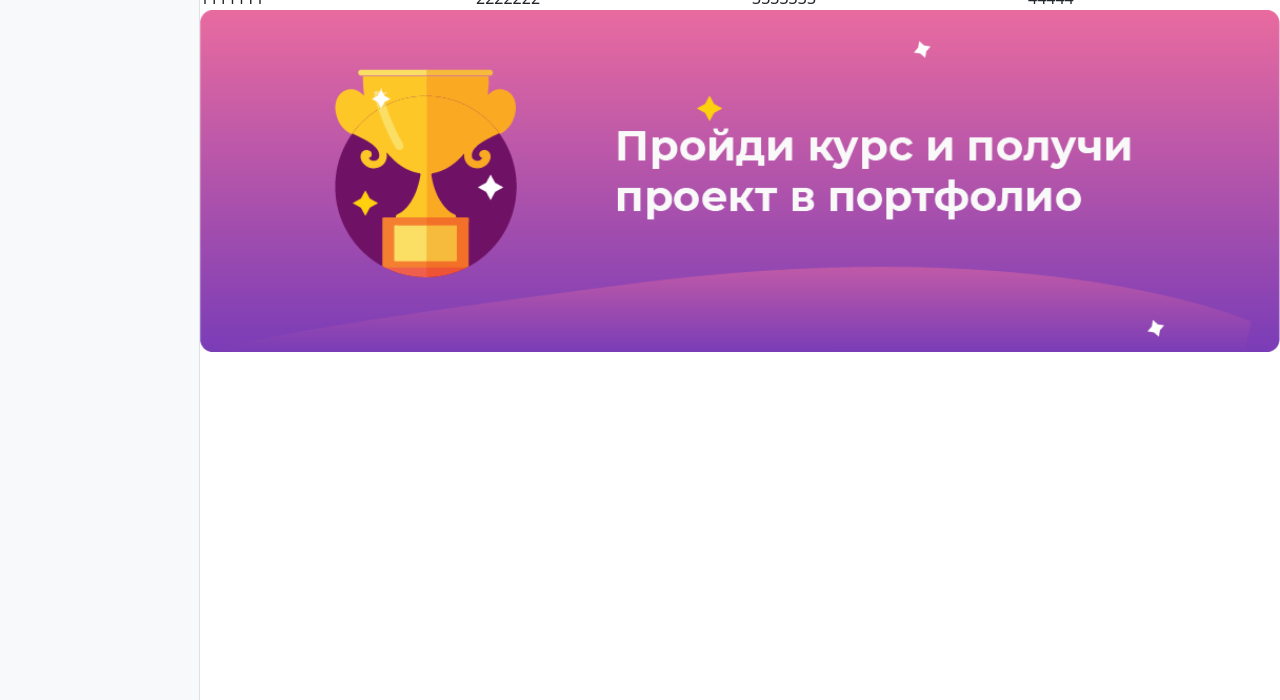
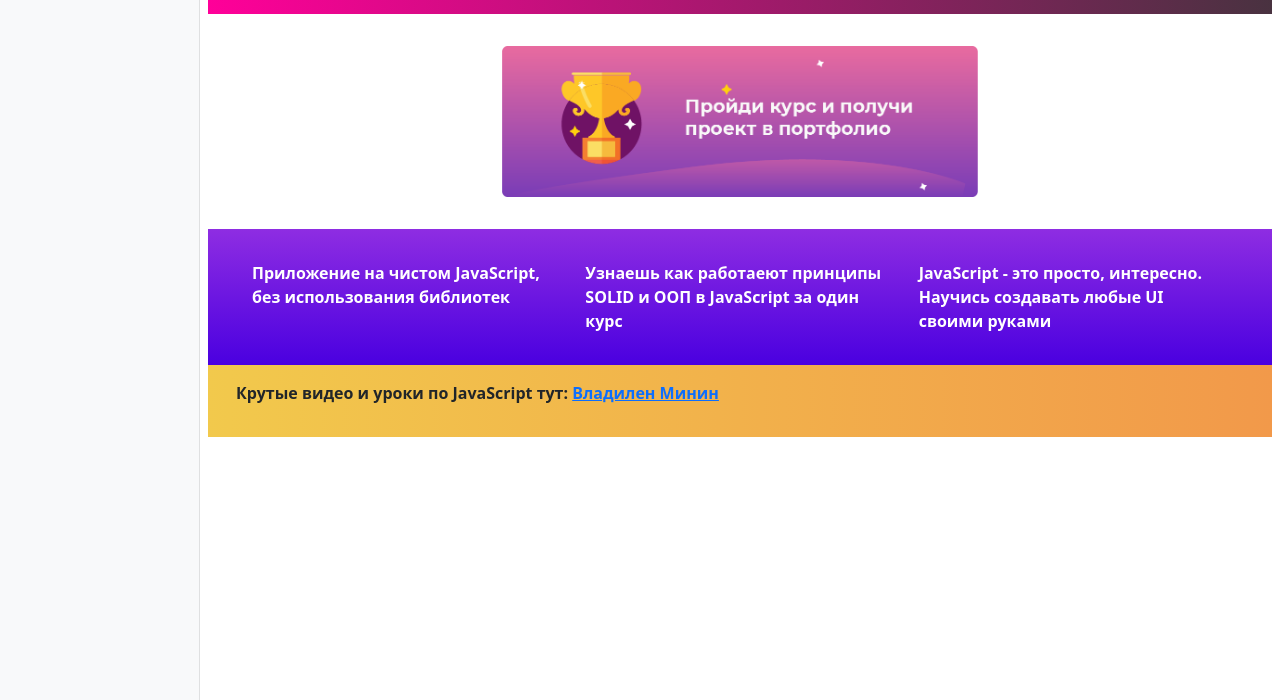
Before and after one commit to Elisei-Trifan/js-constructor, a website with bundled scripts: page src/index.html in a window 1280 px wide. Shown: the part 100-800 px from the top of the page. Built offline with nearby package versions, Linux system fonts and the light colour scheme.

Commit message:
add new styles

```diff
--- a/src/model.js
+++ b/src/model.js
@@ -1,4 +1,6 @@
 import image from './assets/imager.png'
+
+const text = `Крутые видео и уроки по JavaScript тут: <a href="https://www.youtube.com/watch?v=0ViiJ8qTCFM"> Владилен Минин</a>`
 
 export const model = [
   {
@@ -9,20 +11,52 @@ export const model = [
       styles: {
         background: 'linear-gradient(to right, #ff0099, #493240)',
         color: '#fff',
+        padding: '1.5rem',
         'text-align': 'center',
       },
     },
   },
   {
-    type: 'paragraf',
-    value: 'here we go with some text',
+    type: 'image',
+    value: image,
+    options: {
+      styles: {
+        padding: '2rem 0',
+        display: 'flex',
+        'justify-content': 'center',
+      },
+      imageStyles: {
+        width: '500px',
+        height: 'auto',
+      },
+      alt: 'Это картинка',
+    },
   },
   {
     type: 'columns',
-    value: ['1111111', '2222222', '3333333', '44444'],
+    value: [
+      'Приложение на чистом JavaScript, без использования библиотек',
+      'Узнаешь как работаеют принципы SOLID и ООП в JavaScript за один курс',
+      'JavaScript - это просто, интересно. Научись создавать любые UI своими руками',
+    ],
+    options: {
+      styles: {
+        background: 'linear-gradient(to bottom, #8e2de2, #4a00e0)',
+        padding: '2rem',
+        color: '#fff',
+        'font-weight': 'bold',
+      },
+    },
   },
   {
-    type: 'image',
-    value: image,
+    type: 'paragraf',
+    value: text,
+    options: {
+      styles: {
+        background: 'linear-gradient(to left, #f2994a, #f2c94c)',
+        padding: '1rem',
+        'font-weight': 'bold',
+      },
+    },
   },
 ]
--- a/src/styless/main.css
+++ b/src/styless/main.css
@@ -1,5 +1,9 @@
 #app {
   position: relative;
+}
+
+body {
+  margin: 20px;
 }
 
 .content {
--- a/src/temlates.js
+++ b/src/temlates.js
@@ -6,16 +6,20 @@ function title(item) {
 }
 
 function paragraf(item) {
-  return row(col(`<p>${item.value}</p>`))
+  return row(col(`<p>${item.value}</p>`), css(item.options.styles))
 }
 
 function columns(item) {
   const html = item.value.map((item) => col(item))
-  return row(html.join(''))
+  return row(html.join(''), css(item.options.styles))
 }
 
 function image(item) {
-  return row(`<img src="${item.value}" />`)
+  const { styles, imageStyles = {}, alt = '' } = item.options
+  return row(
+    `<img alt ="${alt}"src="${item.value}" style ="${css(imageStyles)}" />`,
+    css(styles)
+  )
 }
 
 export const temlates = {
```
Also changed, not shown: src/classes/block.js (added, +7 -0 lines).
